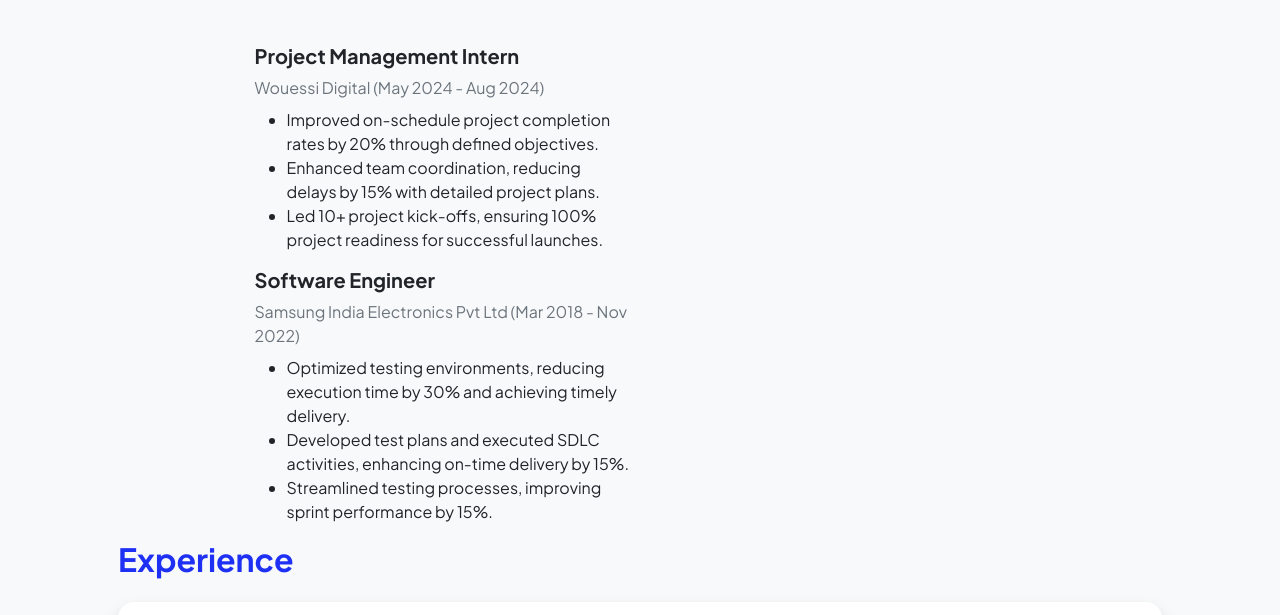
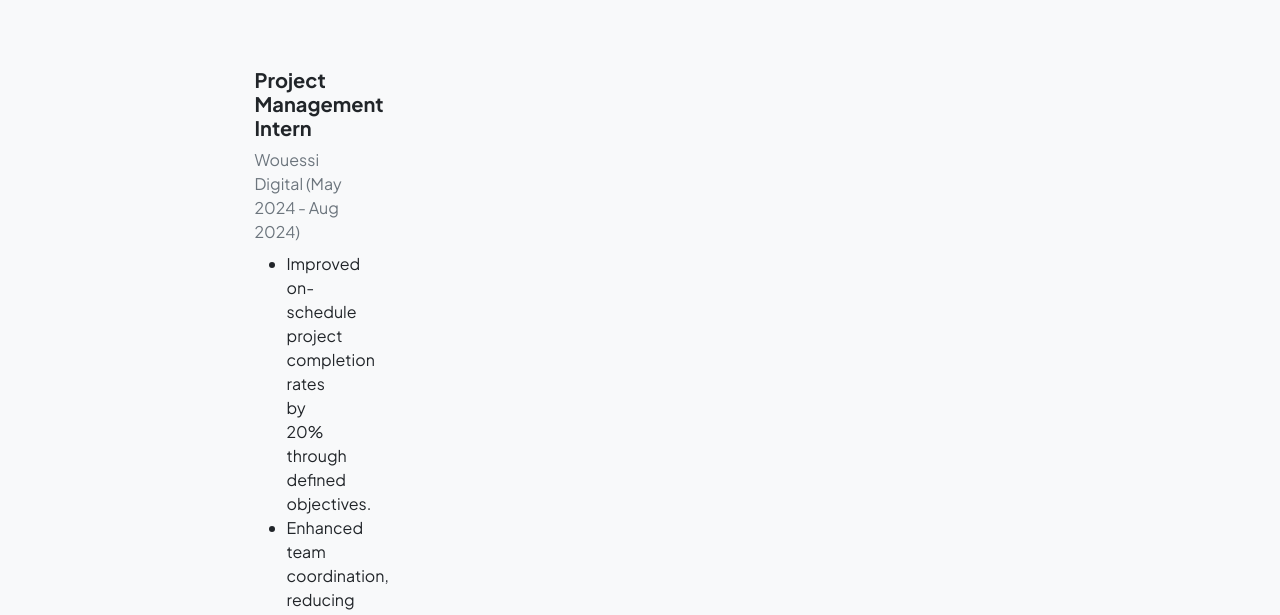
Before and after one commit to mansi0304/Mansi-Portfolio, a plain HTML site: page resume.html in a window 1280 px wide. Shown: the part 182-797 px from the top of the page. Drawn offline with nearby package versions, Linux system fonts and the light colour scheme.

Commit message:
Update resume.html

```diff
--- a/resume.html
+++ b/resume.html
@@ -44,8 +44,8 @@
 <section class="bg-light py-8">
  <!--   <div class="container px-8">
         <h2 class="display-5 fw-bolder text-center"><span class="text-gradient d-inline">Experience</span></h2>   -->
-        <div class="row gx-8 py-8">
-            <div class="col-lg-6">
+        <div class="row gx-5 py-4">
+            <div class="col-lg-2">
                 <h5 class="fw-bold">Project Management Intern</h5>
                 <p class="mb-2 text-muted">Wouessi Digital (May 2024 - Aug 2024)</p>
                 <ul>
```
